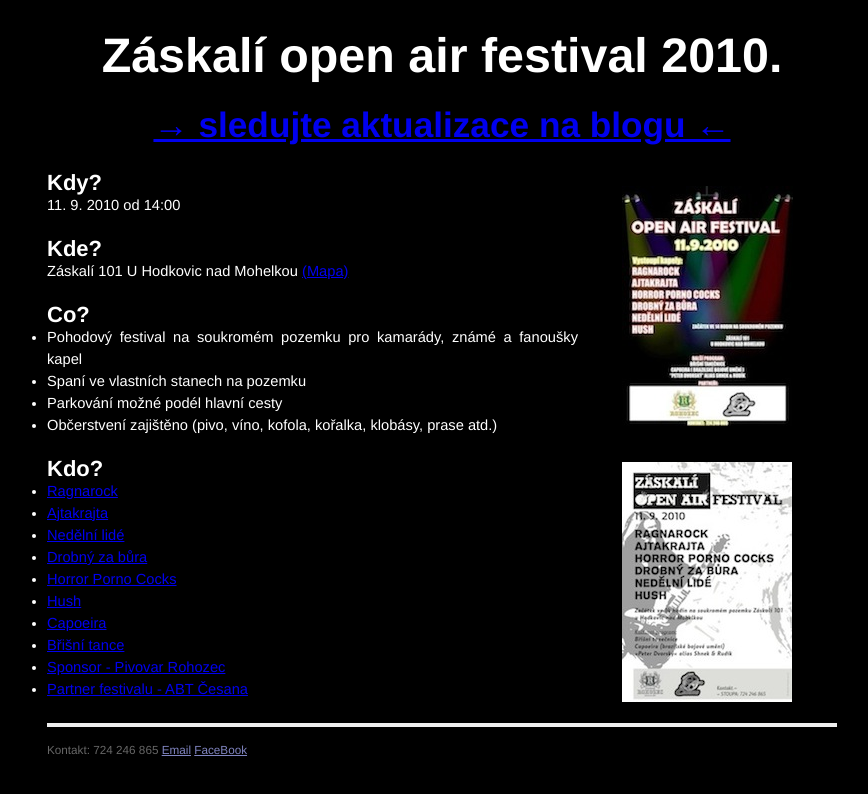
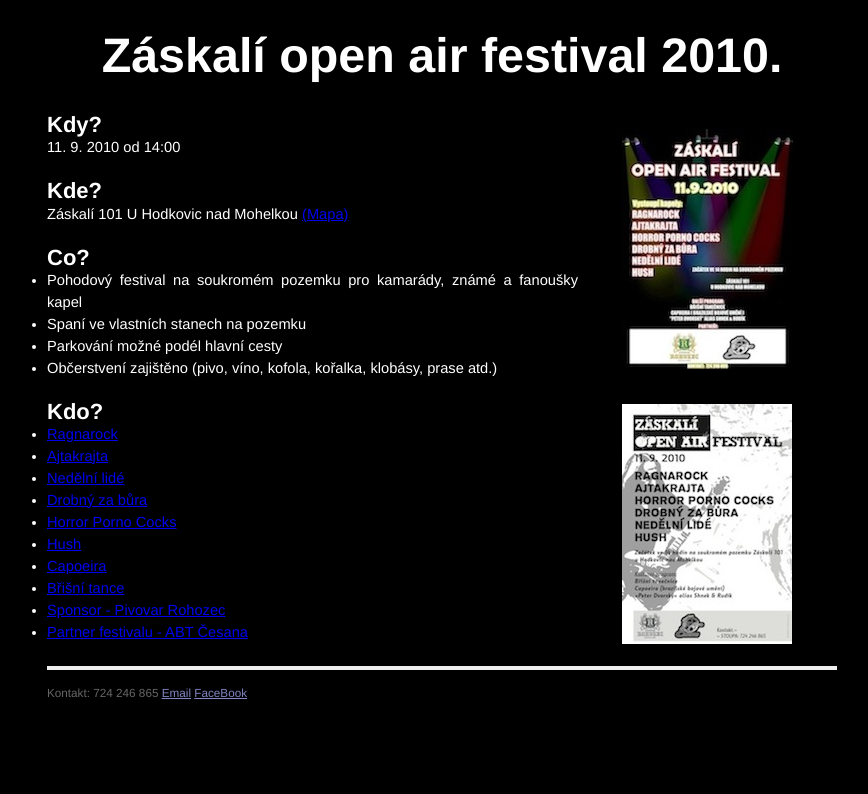
Before and after one commit to pepe/Zaskali2010, a plain HTML site: page index.html in a window 1280 px wide. Shown: the whole page, without its empty margins (198-1066 px from the left). Drawn offline with Linux system fonts and the light colour scheme.

Commit message:
Removed blog link

```diff
--- a/index.html
+++ b/index.html
@@ -13,8 +13,6 @@
     Záskalí open air festival 2010.
   </h1>
 
-  <h2 id='blog-link'><a href='http://zaskali2010.tumblr.com/'>
-      &rarr; sledujte aktualizace na blogu &larr;</a></h2>
   <div class="thumb">
     <a href='images/zaskali-fest.jpg'><img src='images/zaskali-fest-thumb.jpg'/></a><br/>
     <a href='images/zaskali-fest-white.jpg'><img src='images/zaskali-fest-white-thumb.jpg'/></a>
```
